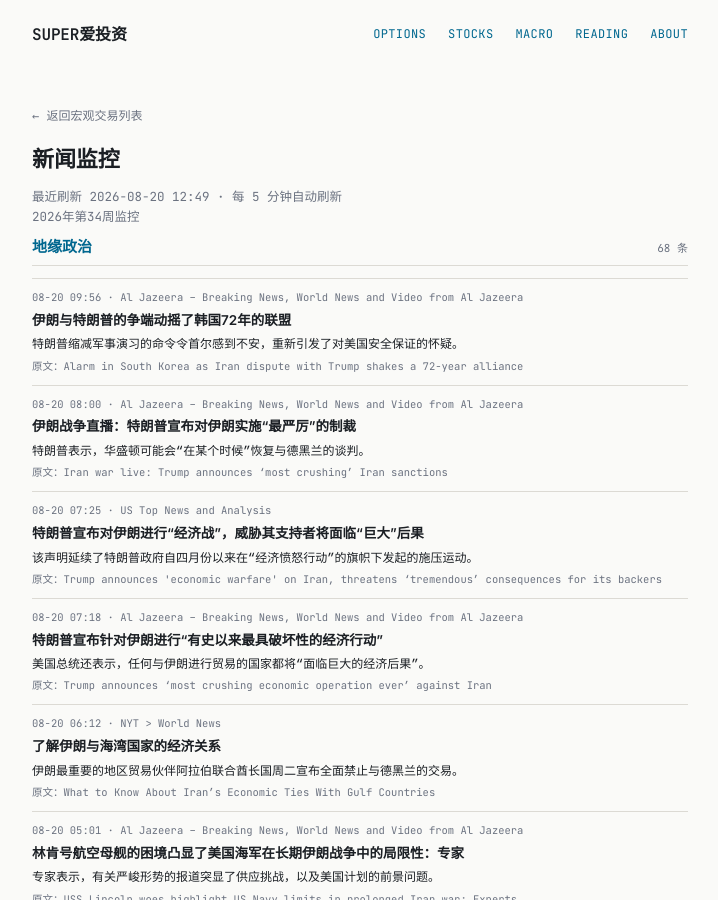
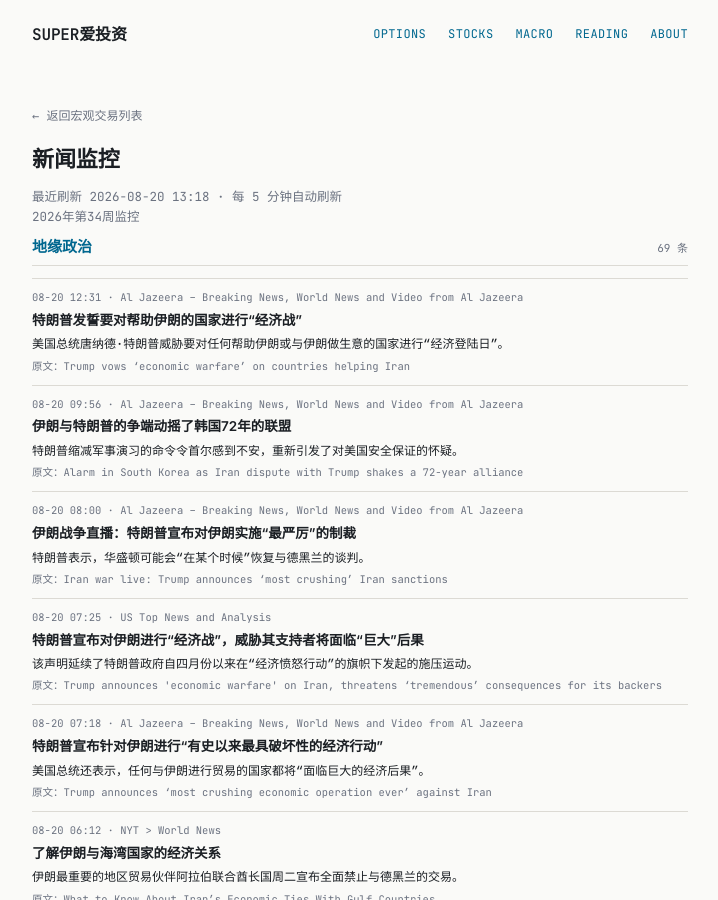
Before and after one commit to tang3super/tang3super.github.io, a Jekyll site: the page built from macro-trade/news-digest.md, in a window 1280 px wide and 900 px high. Shown: the whole window, without its empty margins (280-998 px from the left). Built offline with Jekyll 4.4.1, drawn with Linux system fonts in a browser that asks for light colours; some of the changed text lies outside the part shown.

Commit message:
sync news-digest article

```diff
--- a/macro-trade/news-digest.md
+++ b/macro-trade/news-digest.md
@@ -5,11 +5,18 @@ title: 新闻监控
 date: '2026-08-20'
 summary: 2026年第34周监控
 week_label: 2026年第34周监控
-last_updated: 2026-08-20 12:49
+last_updated: 2026-08-20 13:18
 refresh_note: 每 5 分钟自动刷新
 topics:
 - name: 地缘政治
   items:
+  - title: Trump vows ‘economic warfare’ on countries helping Iran
+    summary: US President Donald Trump has threatened ‘economic D-Day’ on any countries that help or do business with Iran.
+    link: https://www.aljazeera.com/video/newsfeed/2026/8/20/trump-vows-economic-warfare-on-countries-helping-iran?traffic_source=rss
+    source: Al Jazeera – Breaking News, World News and Video from Al Jazeera
+    time: 08-20 12:31
+    title_zh: 特朗普发誓要对帮助伊朗的国家进行“经济战”
+    summary_zh: 美国总统唐纳德·特朗普威胁要对任何帮助伊朗或与伊朗做生意的国家进行“经济登陆日”。
   - title: Alarm in South Korea as Iran dispute with Trump shakes a 72-year alliance
     summary: Trump's order to scale back military drills rattles Seoul, reviving doubts over US security guarantees.
     link: https://www.aljazeera.com/news/2026/8/20/alarm-in-south-korea-as-iran-dispute-with-trump-shakes-a-72-year-alliance?traffic_source=rss
@@ -656,6 +663,12 @@ topics:
     title_zh: 由于收益率下降和美联储暂停押注提振情绪，欧洲股市小幅上涨
 - name: AI基建
   items:
+  - title: 'SK Hynix tests Ichimoku cloud top at 1,725,000 KRW: Live levels'
+    summary: ''
+    link: https://www.investing.com/news/stock-market-news/sk-hynix-tests-200-sma-after-43-rally-live-levels-93CH-4864162
+    source: Stock Market News
+    time: 08-20 13:07
+    title_zh: SK Hynix以1，725，000克朗的价格测试Ichimoku云顶部：实时水平
   - title: SK Hynix shares surge over 12% in Seoul after announcing massive stock buyback
     summary: Shares of SK Hynix surged over 12% in Seoul after the company announced a massive stock buyback.
     link: https://www.cnbc.com/2026/08/20/sk-hynixs-south-korean-shares-surge-stock-buyback-.html
```
Also changed, not shown: other parts of macro-trade/news-digest.md (+0 -6 lines).
